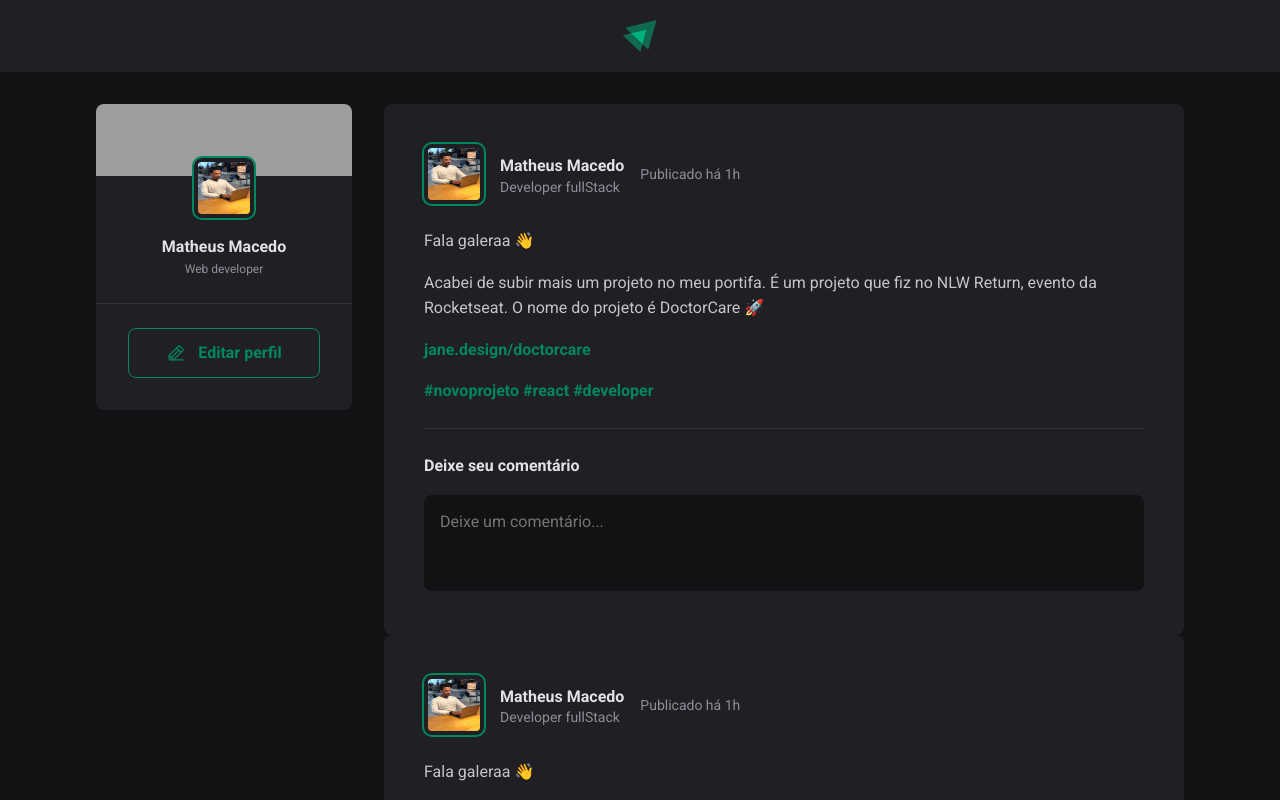
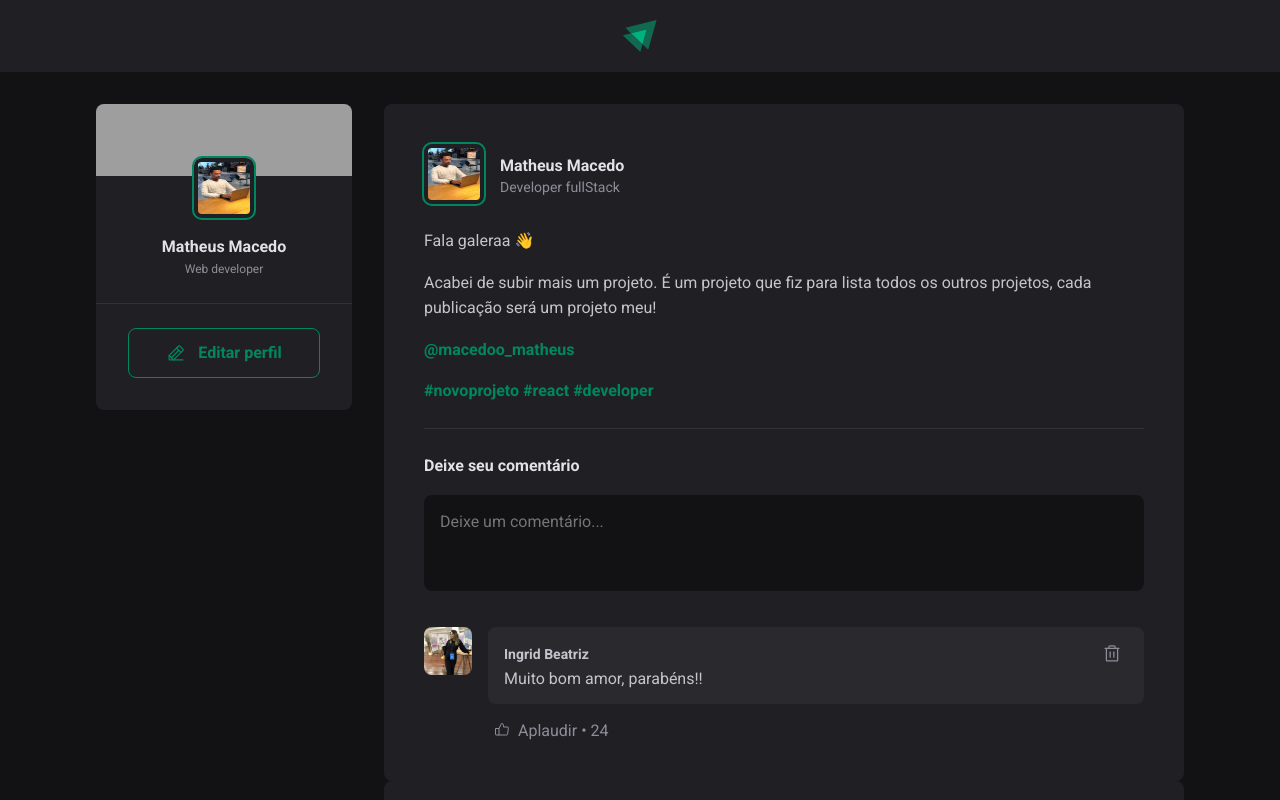
Before and after one commit to Macedonia20/projetosmacedo, a React (Vite) app: page / in a window 1280 px wide. Shown: the top 800 px of the page. Built offline with nearby package versions, Linux system fonts and the light colour scheme; grey boxes are pictures that could not be loaded.

Commit message:
finish comments

```diff
--- /dev/null
+++ b/src/components/Avatar.jsx
@@ -0,0 +1,19 @@
+import styles from './Avatar.module.css'
+
+export function Avatar(props) {
+    // Essa é a logica usada na variavel abaixo
+    // Se a  EuEscolhoaPropiedade for diferente de false quer dizer que ele tem borda
+
+    const EuEscolhoaPropiedade = props.EuEscolhoaPropiedade != false;
+
+    return (
+        <img
+            // Se as minhas props contem EuEscolhoaPropiedade eu vou mostrar
+            // estiloDaEuEscolhoaPropiedade se nao eu mostro styles.photo
+
+            className={EuEscolhoaPropiedade ? styles.estiloDaEuEscolhoaPropiedade : styles.photo}
+            src={props.src}
+         />
+
+    )
+}
--- /dev/null
+++ b/src/components/Avatar.module.css
@@ -0,0 +1,16 @@
+
+/* HA FOTO SEM A BORDA VERDE EU COLOCO ESSE ESTILO */
+.photo{
+    width: 3rem;
+    height: 3rem;
+    border-radius: 8px;
+}
+
+.estiloDaEuEscolhoaPropiedade{
+
+    width: calc(3rem + 12px);
+    height: calc(3rem + 12px);
+    border-radius: 8px;
+    border: 4px solid var(--gray-800);
+    outline: 2px solid var(--green-500);
+}
--- /dev/null
+++ b/src/components/Comment.jsx
@@ -0,0 +1,35 @@
+import { ThumbsUp, Trash } from "phosphor-react";
+import { Avatar } from './Avatar'
+
+import styles from './Comment.module.css'
+import imgProfile from '../assets/ingrid.jpeg'
+
+export function Comment() {
+    return (
+        <div className={styles.comment}>
+            <Avatar EuEscolhoaPropiedade={false} src={imgProfile} />
+
+            <div className={styles.commentBox}>
+                <div className={styles.commentContent}>
+                    <header>
+                        <div className={styles.authorAndTime}>
+                            <strong>Ingrid Beatriz</strong>
+                            {/* <time title="" dateTime="">Publicado cerca de 2h</time> */}
+                        </div>
+                        <button title="Deletar comentário">
+                            <Trash  size={20} />
+                        </button>
+                    </header>
+
+                    <p>Muito bom amor, parabéns!!</p>
+                </div>
+                <footer>
+                    <button>
+                        <ThumbsUp />
+                        Aplaudir <span>24</span>
+                    </button>
+                </footer>
+            </div>
+        </div>
+    )
+}
--- /dev/null
+++ b/src/components/Comment.module.css
@@ -0,0 +1,85 @@
+.comment {
+    margin-top:1.5rem;
+    display: flex;
+    gap: 1rem;
+}
+
+.comment > img {
+    width: 3rem;
+    height: 3rem;
+    border-radius: 8px;
+}
+
+.commentBox {
+    flex: 1;
+}
+
+.commentContent {
+    background: var(--gray-700);
+    border-radius: 8px;
+    padding: 1rem;
+}
+
+.commentContent header {
+    display: flex;
+    align-items: flex-start;
+    justify-content: space-between;
+}
+
+.authorAndTime strong {
+    display: block;
+    font-size: 0.875rem;
+    line-height: 1.6;
+
+}
+
+.authorAndTime time {
+    display: block;
+    font-size: 0.75rem;
+    color: var(--gray-400);
+}
+
+.commentContent  header button {
+    background: transparent;
+    border: 0;
+    color: var(--gray-400);
+    cursor: pointer;
+    border-radius: 2px;
+}
+
+.commentContent header button:hover {
+    color: var(--red-500);
+}
+
+.componentContent p {
+    margin-top:1rem;
+    color: var(--gray-300);
+}
+
+.commentBox footer {
+    margin-top: 1rem;
+}
+
+.commentBox footer button {
+    background: transparent;
+    border: 0;
+    color: var(--gray-400);
+    cursor: pointer;
+
+    display: flex;
+    align-items: center;
+    border-radius: 2px;
+}
+
+.commentBox footer button:hover {
+    color: var(--green-300);
+}
+
+.commentBox footer button svg {
+    margin-right: 0.5rem;
+}
+
+.commentBox footer button span::before {
+    content: "\2022";
+    padding: 0 0.25rem;
+}
--- a/src/components/Post.jsx
+++ b/src/components/Post.jsx
@@ -1,5 +1,9 @@
+import { Comment } from './Comment'
+import { Avatar } from './Avatar'
+
 import styles from './Post.module.css'
 import imgProfile from '../assets/perfil.jpeg'
+
 
 export function Post() {
     return (
@@ -7,23 +11,23 @@ export function Post() {
             <header>
                 <div className={styles.author}>
 
-                    <img className={styles.avatar} src={imgProfile} />
+                   <Avatar src={imgProfile}/>
 
                     <div className={styles.authorInfo}>
 
                         <strong>Matheus Macedo</strong>
                         <span>Developer fullStack</span>
                     </div>
-                    <time title="" dateTime="">Publicado há 1h</time>
+                    {/* <time title="" dateTime="">Publicado há 1h</time> */}
                 </div>
             </header>
 
             <div className={styles.content}>
               <p> Fala galeraa 👋</p>
 
-              <p>Acabei de subir mais um projeto no meu portifa. É um projeto que fiz no NLW Return, evento da Rocketseat. O nome do projeto é DoctorCare 🚀</p>
+              <p>Acabei de subir mais um projeto. É um projeto que fiz para lista todos os outros projetos, cada publicação será um projeto meu!</p>
 
-              <p><a href="">jane.design/doctorcare</a></p>
+              <p><a href="">@macedoo_matheus</a></p>
 
               <p> <a href="">#novoprojeto</a> <a href="">#react</a> <a href="">#developer</a></p>
             </div>
@@ -37,6 +41,10 @@ export function Post() {
                     <button type="submit">Publicar</button>
                 </footer>
             </form>
+
+            <div className={styles.commentList}>
+                <Comment />
+            </div>
         </article>
     )
 }
--- a/src/components/Post.module.css
+++ b/src/components/Post.module.css
@@ -32,11 +32,13 @@
     display: flex;
     align-items: center;
     justify-content: space-between;
+
 }
 
 .post > header time {
     font-size: 0.875rem;
     color: var(--gray-400);
+
 }
 
 .author {
@@ -56,6 +58,8 @@
     font-size: 0.875rem;
     color: var(--gray-400);
 }
+
+
 
 .commentForm {
     width: 100%;
@@ -82,7 +86,7 @@
     margin-top: 1rem;
 }
 
-.commentForm button [type="submit"] {
+.commentForm button[type=submit] {
     padding: 1rem 1.5rem;
     margin-top: 1rem;
     background-radius: 8px;
@@ -91,7 +95,17 @@
     color: var(--white);
     font-weight: bold;
     cursor: pointer;
+
+
+    transition: background-color 0.1s;
+    height: 2.9rem;
 }
+
+.commentForm button[type=submit]:hover {
+    background: var(--green-300);
+
+}
+
 
 .commentForm button {
     background: var(--green-300);
@@ -106,10 +120,8 @@
     visibility: visible;
     max-height: none;
 }
-.avatar{
-    width: calc(3rem + 12px);
-    height: calc(3rem + 12px);
-    border-radius: 8px;
-    border: 4px solid var(--gray-800);
-    outline: 2px solid var(--green-500);
+
+
+.commentList {
+    margin-top: 2rem;
 }
--- a/src/components/Sidebar.jsx
+++ b/src/components/Sidebar.jsx
@@ -2,7 +2,9 @@ import { PencilLine } from 'phosphor-react'
 
 import styles from './Sidebar.module.css'
 
-import imgProfile from '../assets/perfil.jpeg'
+import imguser from '../assets/perfil.jpeg'
+
+import { Avatar } from './Avatar'
 
 export function Sidebar() {
     return (
@@ -13,10 +15,7 @@ export function Sidebar() {
             />
 
             <div className={styles.profile}>
-                <img
-                    className={styles.photo}
-                    src={imgProfile}
-                />
+                <Avatar src={imguser}/>
 
                 <strong>Matheus Macedo</strong>
 
--- a/src/global.css
+++ b/src/global.css
@@ -10,11 +10,13 @@
 
     --green-300: #00b37E;
     --green-500: #00875f;
+
+    --red-500: #F75A68;
 }
 
 :focus {
     outline: transparent;
-    box-shadow: 000 2px var(--green-500)
+    box-shadow: 0 0 0 2px var(--green-500)
 }
 
 
```
Also changed, not shown: src/assets/ingrid.jpeg (added).
